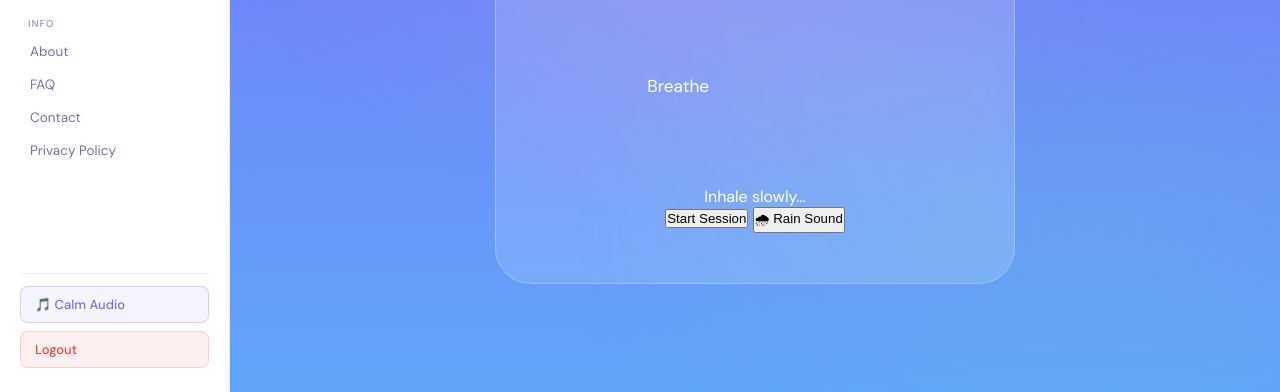
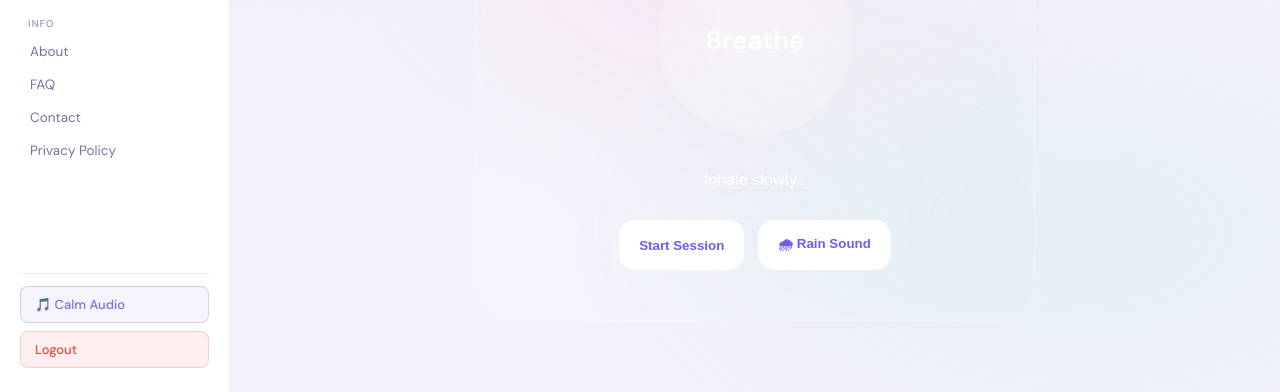
Before and after one commit to merlyn48/mindmate-ai, a website: page calm.html in a window 1280 px wide. Shown: the part 408-800 px from the top of the page. Drawn offline with Linux system fonts and the light colour scheme.

Commit message:
Update style.css

```diff
--- a/style.css
+++ b/style.css
@@ -588,65 +588,6 @@ textarea.input-style { min-height:120px;resize:vertical; }
 /* ─────────────────────────────────────
    CALM PAGE
 ───────────────────────────────────── */
-
-.calm-page {
-  margin: 0;
-  min-height: 100vh;
-
-  overflow: hidden;
-
-  background:
-    linear-gradient(180deg,#7c6af7,#60a5fa);
-
-  font-family: 'DM Sans', sans-serif;
-}
-
-.calm-bg {
-   position: fixed;
-  inset: 0;
-
-  background:
-    radial-gradient(circle at top,
-    rgba(255,255,255,0.25),
-    transparent 40%);
-
-  pointer-events: none;
-  z-index: -1;
-}
-
-.calm-main {
-  min-height: 100vh;
-
-  display: flex;
-  align-items: center;
-  justify-content: center;
-   position: relative;
-z-index: 2;
-  padding: 30px;
-}
-
-.calm-card {
-  position: relative;
-  z-index: 2;
-
-  width: 100%;
-  max-width: 520px;
-
-  padding: 50px 40px;
-
-  border-radius: 36px;
-
-  background: rgba(255,255,255,0.14);
-
-  backdrop-filter: blur(24px);
-
-  border: 1px solid rgba(255,255,255,0.25);
-
-  text-align: center;
-
-  color: white;
-}
-
 .calm-card h1 {
   font-size: 44px;
   margin-bottom: 12px;
@@ -657,40 +598,127 @@ z-index: 2;
   margin-bottom: 40px;
 }
 
-.breathing-circle {
-  width: 200px;
-  height: 200px;
-
-  margin: auto;
-
-  border-radius: 50%;
-
-  display: flex;
-  align-items: center;
-  animation: breathe 8s infinite ease;
-}
-
 .calm-instruction {
   margin-top: 18px;
   color: #5b4fcf;
   font-weight: 600;
 }
 
+/* ─────────────────────────────
+   CALM PAGE FIXES
+───────────────────────────── */
+
+.calm-page {
+  overflow-x: hidden;
+}
+
+.calm-bg {
+  position: fixed;
+  inset: 0;
+
+  background:
+    radial-gradient(circle at top,
+    rgba(255,255,255,0.18),
+    transparent 40%);
+
+  pointer-events: none;
+  z-index: 0;
+}
+
+.calm-main {
+  position: relative;
+  z-index: 2;
+
+  min-height: 100vh;
+
+  display: flex;
+  align-items: center;
+  justify-content: center;
+
+  padding: 40px;
+}
+
+.calm-card {
+  width: 100%;
+  max-width: 560px;
+
+  padding: 50px 40px;
+
+  border-radius: 36px;
+
+  background: rgba(255,255,255,0.12);
+
+  backdrop-filter: blur(24px);
+
+  border: 1px solid rgba(255,255,255,0.2);
+
+  text-align: center;
+
+  color: white;
+}
+
+.calm-buttons {
+  display: flex;
+  gap: 14px;
+
+  justify-content: center;
+
+  margin-top: 30px;
+}
+
+.calm-buttons button {
+  border: none;
+
+  padding: 14px 20px;
+
+  border-radius: 16px;
+
+  background: white;
+
+  color: #6d5df6;
+
+  font-weight: 700;
+
+  cursor: pointer;
+}
+
+.breathing-circle {
+  width: 180px;
+  height: 180px;
+
+  margin: 40px auto;
+
+  border-radius: 50%;
+
+  display: flex;
+  align-items: center;
+  justify-content: center;
+
+  background:
+    radial-gradient(circle,
+    rgba(255,255,255,0.35),
+    rgba(255,255,255,0.1));
+
+  font-size: 24px;
+  font-weight: 700;
+
+  animation: breathe 8s infinite ease-in-out;
+}
+
 @keyframes breathe {
 
   0% {
-    transform: scale(0.9);
+    transform: scale(0.85);
   }
 
   50% {
-    transform: scale(1.2);
+    transform: scale(1.12);
   }
 
   100% {
-    transform: scale(0.9);
+    transform: scale(0.85);
   }
 }
-
 /* Journal Entries */
 
 .entry-card {
```
